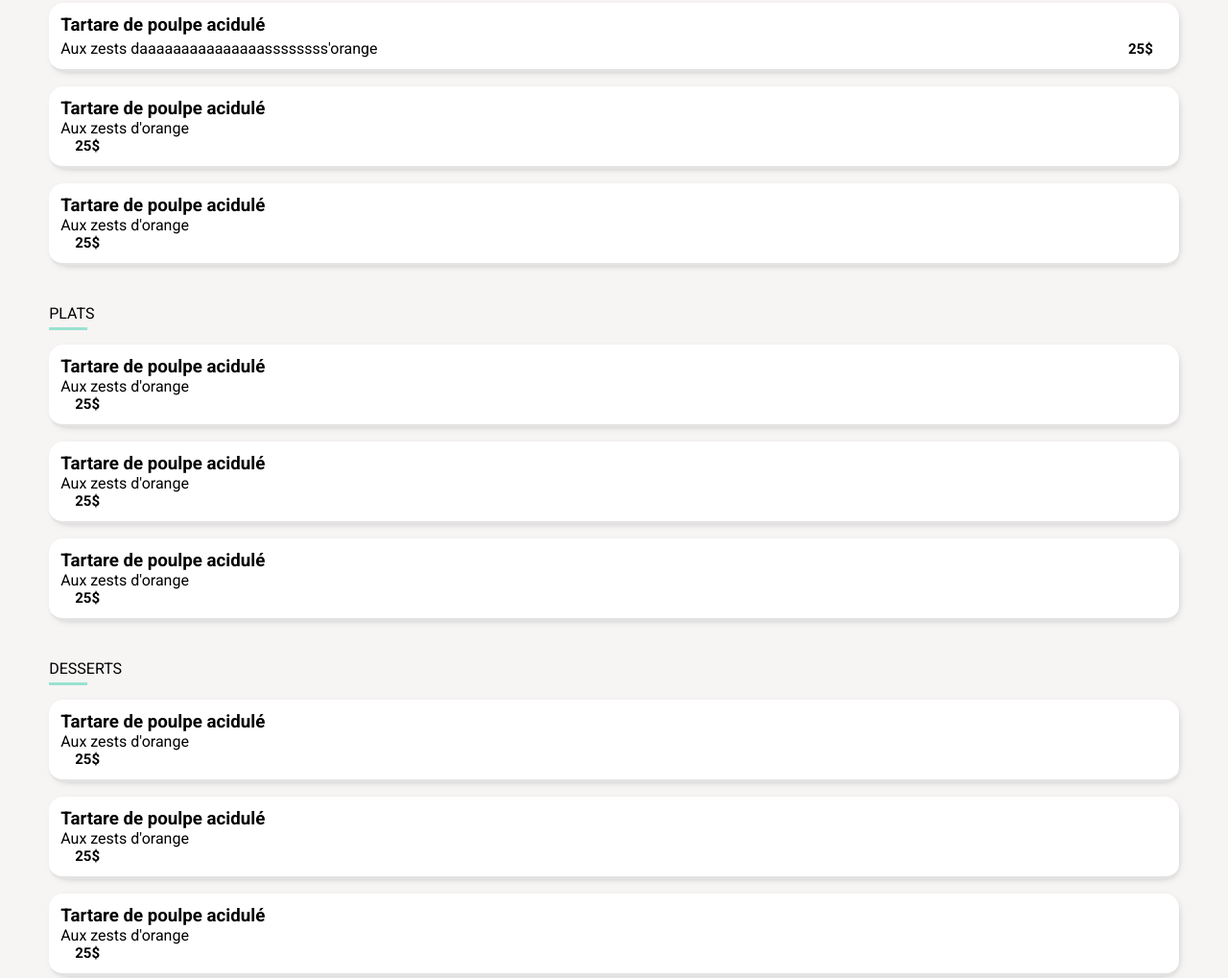
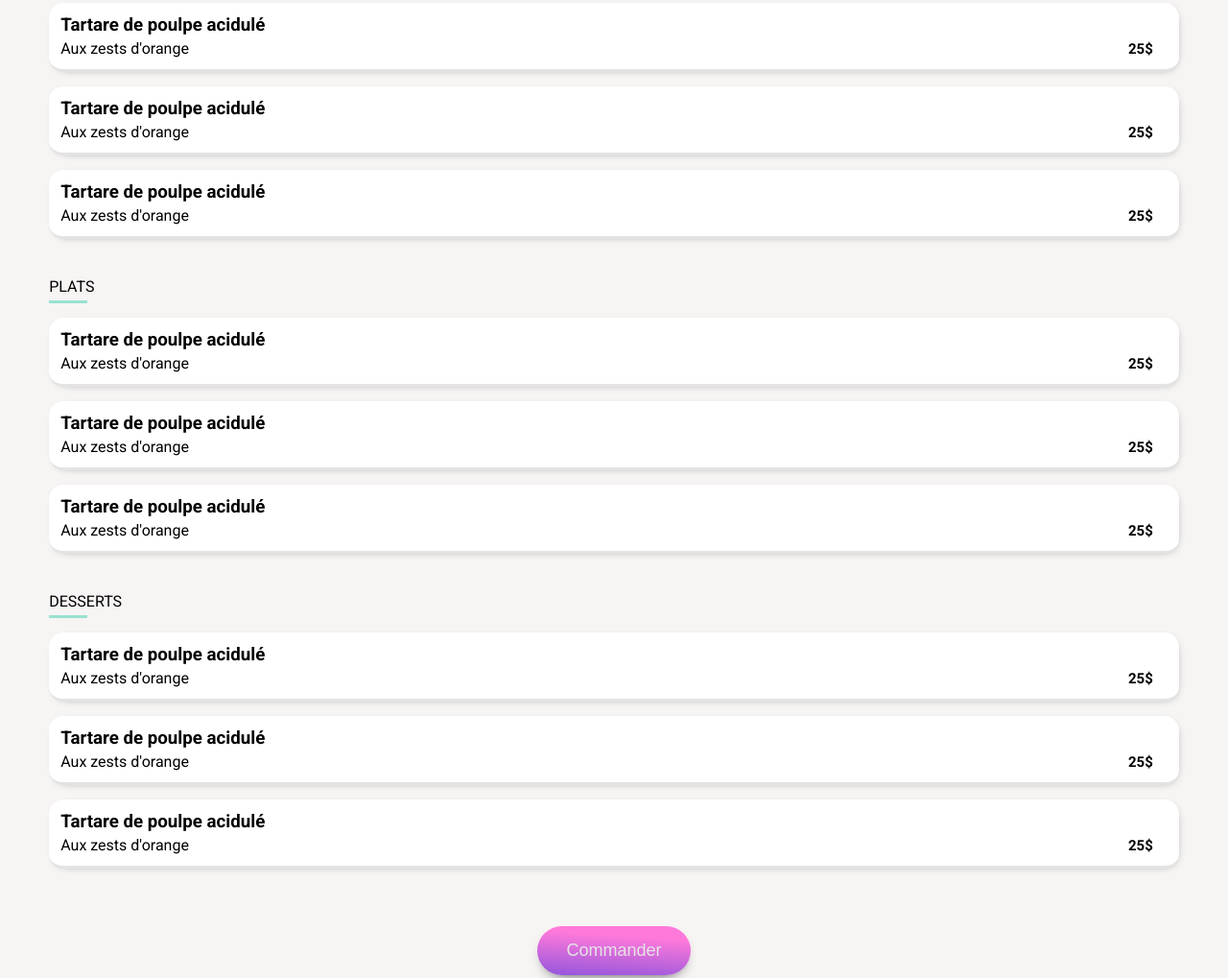
Before and after one commit to FlorentRVE/OC_projet3, a plain HTML site: page resto.html in a window 1280 px wide. Shown: the part 478-1497 px from the top of the page at 96% size. Drawn offline with Linux system fonts and the light colour scheme; a web font is replaced by a local one.

Commit message:
fin intégration animation, maj chemin

```diff
--- a/resto.html
+++ b/resto.html
@@ -11,18 +11,18 @@
     <link rel="preconnect" href="https://fonts.gstatic.com" crossorigin>
     <link href="https://fonts.googleapis.com/css2?family=Shrikhand&display=swap" rel="stylesheet">
     <link rel="stylesheet" href="https://cdnjs.cloudflare.com/ajax/libs/font-awesome/6.1.2/css/all.min.css" integrity="sha512-1sCRPdkRXhBV2PBLUdRb4tMg1w2YPf37qatUFeS7zlBy7jJI8Lf4VHwWfZZfpXtYSLy85pkm9GaYVYMfw5BC1A==" crossorigin="anonymous" referrerpolicy="no-referrer" />
-    <link rel="stylesheet" href="/css/style.css">
+    <link rel="stylesheet" href="./css/style.css">
     <title>A la française</title>
 </head>
 <body>
-    <!-- <div class="loader_container">
+    <div class="loader_container">
         <div class="loader"></div>
-    </div> -->
+    </div>
 
     <header>
         <div class="header__resto">
-            <i class="fa-solid fa-arrow-left"></i>
-            <img src="/images/logo/ohmyfood.png" alt="logo ohmyfood">
+            <a href="index.html"><i class="fa-solid fa-arrow-left"></i></a>
+            <img src="./images/logo/ohmyfood.png" alt="logo ohmyfood">
         </div>
     </header>
 
@@ -41,40 +41,53 @@
             <article class="entree">
                 <h2>entrées</h2>
                 <div class="entree__carte">
-                    <div class="entree_item entree_item_1 ">
+                    <div class="carte__item carte__item_1">
 
-                        <div class="txt_1">
-                            <div class="entree__texte">
+                        <div class="bloc_1">
+                            <div class="bloc__texte">
                                 <h3>Tartare de poulpe acidulé</h3>
-                                <p>Aux zests daaaaaaaaaaaaaaassssssss'orange</p>
+                                <p>Aux zests d'orange</p>
                             </div>
                             <p class="price">25$</p>
                         </div>
 
-                        <div class="txt_2">
+                        <div class="bloc_2">
                             <i class="fa-solid fa-circle-check"></i>
                         </div>
 
                     </div>
 
-                    <div class="entree_item entree_item_2">
-                        <div class="entree__texte">
+                    <div class="carte__item carte__item_2">
+
+                        <div class="bloc_1">
+                            <div class="bloc__texte">
                                 <h3>Tartare de poulpe acidulé</h3>
                                 <p>Aux zests d'orange</p>
                             </div>
                             <p class="price">25$</p>
+                        </div>
+
+                        <div class="bloc_2">
+                            <i class="fa-solid fa-circle-check"></i>
+                        </div>
 
                     </div>
 
-                    <div class="entree_item entree_item_3">
-                        <div class="entree__texte">
+                    <div class="carte__item carte__item_3">
+
+                        <div class="bloc_1">
+                            <div class="bloc__texte">
                                 <h3>Tartare de poulpe acidulé</h3>
                                 <p>Aux zests d'orange</p>
                             </div>
                             <p class="price">25$</p>
+                        </div>
+
+                        <div class="bloc_2">
+                            <i class="fa-solid fa-circle-check"></i>
+                        </div>
 
                     </div>
-
 
                 </div>
 
@@ -83,30 +96,51 @@
             <article class="plats">
                 <h2>plats</h2>
                 <div class="plats__carte">
-                    <div class="plats_item plats_item_1">
-                        <div class="plats__texte">
+                    <div class="carte__item carte__item_1">
+
+                        <div class="bloc_1">
+                            <div class="bloc__texte">
                                 <h3>Tartare de poulpe acidulé</h3>
                                 <p>Aux zests d'orange</p>
                             </div>
                             <p class="price">25$</p>
+                        </div>
+
+                        <div class="bloc_2">
+                            <i class="fa-solid fa-circle-check"></i>
+                        </div>
 
                     </div>
 
-                    <div class="plats_item plats_item_2">
-                        <div class="plats__texte">
+                    <div class="carte__item carte__item_2">
+
+                        <div class="bloc_1">
+                            <div class="bloc__texte">
                                 <h3>Tartare de poulpe acidulé</h3>
                                 <p>Aux zests d'orange</p>
                             </div>
                             <p class="price">25$</p>
+                        </div>
+
+                        <div class="bloc_2">
+                            <i class="fa-solid fa-circle-check"></i>
+                        </div>
 
                     </div>
 
-                    <div class="plats_item plats_item_3">
-                        <div class="plats__texte">
+                    <div class="carte__item carte__item_3">
+
+                        <div class="bloc_1">
+                            <div class="bloc__texte">
                                 <h3>Tartare de poulpe acidulé</h3>
                                 <p>Aux zests d'orange</p>
                             </div>
                             <p class="price">25$</p>
+                        </div>
+
+                        <div class="bloc_2">
+                            <i class="fa-solid fa-circle-check"></i>
+                        </div>
 
                     </div>
 
@@ -118,30 +152,51 @@
             <article class="desserts">
                 <h2>desserts</h2>
                 <div class="desserts__carte">
-                    <div class="desserts_item desserts_item_1">
-                        <div class="desserts__texte">
+                    <div class="carte__item carte__item_1">
+
+                        <div class="bloc_1">
+                            <div class="bloc__texte">
                                 <h3>Tartare de poulpe acidulé</h3>
                                 <p>Aux zests d'orange</p>
                             </div>
                             <p class="price">25$</p>
+                        </div>
+
+                        <div class="bloc_2">
+                            <i class="fa-solid fa-circle-check"></i>
+                        </div>
 
                     </div>
 
-                    <div class="desserts_item desserts_item_2">
-                        <div class="desserts__texte">
+                    <div class="carte__item carte__item_2">
+
+                        <div class="bloc_1">
+                            <div class="bloc__texte">
                                 <h3>Tartare de poulpe acidulé</h3>
                                 <p>Aux zests d'orange</p>
                             </div>
                             <p class="price">25$</p>
+                        </div>
+
+                        <div class="bloc_2">
+                            <i class="fa-solid fa-circle-check"></i>
+                        </div>
 
                     </div>
 
-                    <div class="desserts_item desserts_item_3">
-                        <div class="desserts__texte">
+                    <div class="carte__item carte__item_3">
+
+                        <div class="bloc_1">
+                            <div class="bloc__texte">
                                 <h3>Tartare de poulpe acidulé</h3>
                                 <p>Aux zests d'orange</p>
                             </div>
                             <p class="price">25$</p>
+                        </div>
+
+                        <div class="bloc_2">
+                            <i class="fa-solid fa-circle-check"></i>
+                        </div>
 
                     </div>
 
--- a/sass/components/_button.scss
+++ b/sass/components/_button.scss
@@ -10,4 +10,9 @@ button {
     @include box-shadow();
     cursor: pointer;
 
+    &:hover {
+        @include box-shadow($blur:20px, $spread:-5px);
+    }
+
+
 }
--- a/sass/layouts/_header.scss
+++ b/sass/layouts/_header.scss
@@ -34,5 +34,6 @@
         i {
             margin-left: 20px;
             font-size: 20px;
+            color: black;
         }
 }
--- a/sass/pages/_home.scss
+++ b/sass/pages/_home.scss
@@ -170,6 +170,11 @@
     width: 90%;
     margin: 20px auto;
 
+    a {
+        text-decoration: none;
+        color: black;
+    }
+
     .restaurants__card {
         width: 100%;
         max-height: 250px;
@@ -190,11 +195,11 @@
             span {
                 background-color: rgb(143, 255, 182);
                 color: rgb(10, 150, 87);
-                font-size: 13px;
+                font-size: 0.8em;
                 padding: 5px 10px;
                 position:absolute;
                 top:  7%;
-                left: 77%;
+                right: 10px;
             }
         }
 
--- a/sass/pages/_resto.scss
+++ b/sass/pages/_resto.scss
@@ -1,5 +1,5 @@
 .background_img {
-    background-image: url('/images/restaurants/jay-wennington-N_Y88TWmGwA-unsplash.jpg');
+    background-image: url('../images/restaurants/jay-wennington-N_Y88TWmGwA-unsplash.jpg');
     background-size: cover;
     height: 300px;
     width: 100%;
@@ -43,7 +43,7 @@
         text-transform: uppercase;
         width: 40px;
         padding-bottom: 5px;
-        border-bottom: 3px solid $tert_color;
+        border-bottom: 3px solid $tertiary_color;
     }
 
 }
@@ -56,9 +56,7 @@
     margin-bottom: 20px;
 }
 
-.entree_item,
-.plats_item,
-.desserts_item {
+.carte__item {
     background-color: white;
     margin-top: 15px;
     padding: 12px;
@@ -66,14 +64,14 @@
     border-bottom: 3px solid rgba(0, 0, 0, 0.109);
     @include box-shadow(2px, 2px, 12px, -9px);
 
-        .txt_1 {
+        .bloc_1 {
             display: flex;
             justify-content: space-between;
             font-size: 16px;
             font-weight: 500;
             align-items: center;
 
-                .entree__texte {
+                .bloc__texte {
                     h3 {
                         margin-bottom: 4px;
                     }
@@ -84,14 +82,16 @@
                     }
 
                 }
+
+                .price {
+                    align-self: flex-end;
+                    font-size: 15px;
+                    margin: 0 15px;
+                    font-weight: 700;
+                }
         }
 
-        .price {
-            align-self: flex-end;
-            font-size: 15px;
-            margin: 0 15px;
-            font-weight: 700;
-        }
+
 }
 
 .resto_button {
--- a/sass/utils/_animation.scss
+++ b/sass/utils/_animation.scss
@@ -1,4 +1,4 @@
-// =================== Apparition animation ================
+// ==================== Apparition animation ================
 
 @keyframes fadeInAnimation {
     0% {
@@ -12,9 +12,7 @@
      }
 }
 
-.entree_item,
-.plats_item,
-.desserts_item {
+.carte__item {
         &_1 {
             animation:  1s ease-in 0s 1 fadeInAnimation;
         }
@@ -30,10 +28,10 @@
 }
 // ==================== Bouton plat animation ============
 
-.entree_item {
+.carte__item {
     position: relative;
     overflow: hidden;
-    .txt_1 {
+    .bloc_1 {
         .entree__texte {
             overflow: hidden;
             p {
@@ -48,12 +46,12 @@
         }
     }
 
-    .txt_2 {
+    .bloc_2 {
         position : absolute;
         width : 150px;
         height : 100px;
         padding-top: 2px;
-        background : $tert_color;
+        background : $tertiary_color;
         right :-150px;
         top: 0px;
         transition : .3s;
@@ -72,13 +70,16 @@
 
         cursor: pointer;
 
-        .txt_2 {
+        .bloc_1 {
+            .price {
+                margin-right: 70px;
+            }
+        }
+
+        .bloc_2 {
             right: -90px;
         }
 
-        .price {
-            margin-right: 70px;
-        }
 
         i {
             transform: rotate(360deg);
--- a/sass/utils/_variable.scss
+++ b/sass/utils/_variable.scss
@@ -6,4 +6,4 @@ $logo_title: 'Shrikhand', cursive;
 
 $primary_color: #9356DC;
 $secondary_color: #FF79DA;
-$tert_color: #99E2D0;
+$tertiary_color: #99E2D0;
```
Also changed, not shown: index.html (+16 -14 lines), css/style.css, 1 other file. Lines whose indentation alone changed are shown as unchanged.
